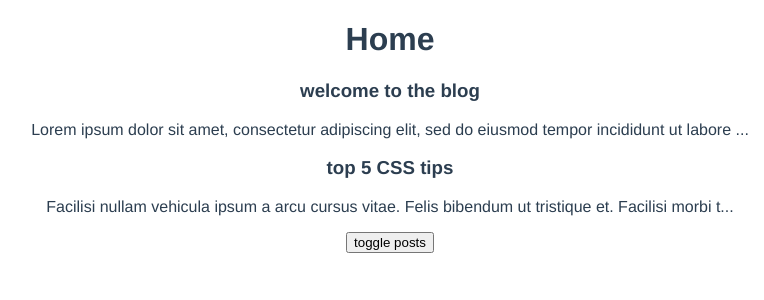
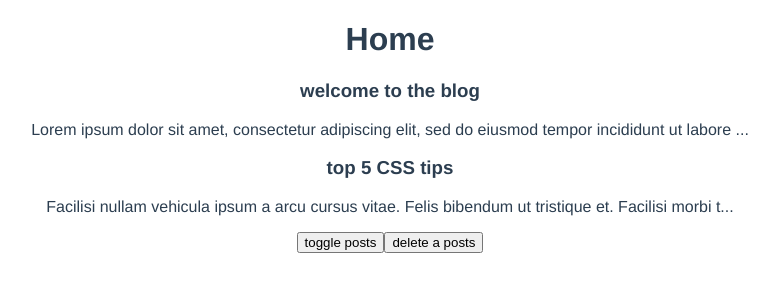
Before and after one commit to bravestarr15/vue_js_3_tutorial, a Vue app in the folder dojo-blog/: page / in a window 1280 px wide. Shown: the top 300 px of the page, without its empty margins (250-1014 px from the left). Built offline with nearby package versions, Linux system fonts and the light colour scheme.

Commit message:
Create change to show remaining lifecycle hook

```diff
--- a/dojo-blog/src/views/HomeView.vue
+++ b/dojo-blog/src/views/HomeView.vue
@@ -3,6 +3,7 @@
     <h1>Home</h1>
     <PostList v-if="showPosts" v-bind:posts="posts" />
     <button @click="showPosts = !showPosts">toggle posts</button>
+    <button @click="posts.pop()">delete a posts</button> <!-- .pop() will remove a post -->
   </div>
 </template>
 
```
